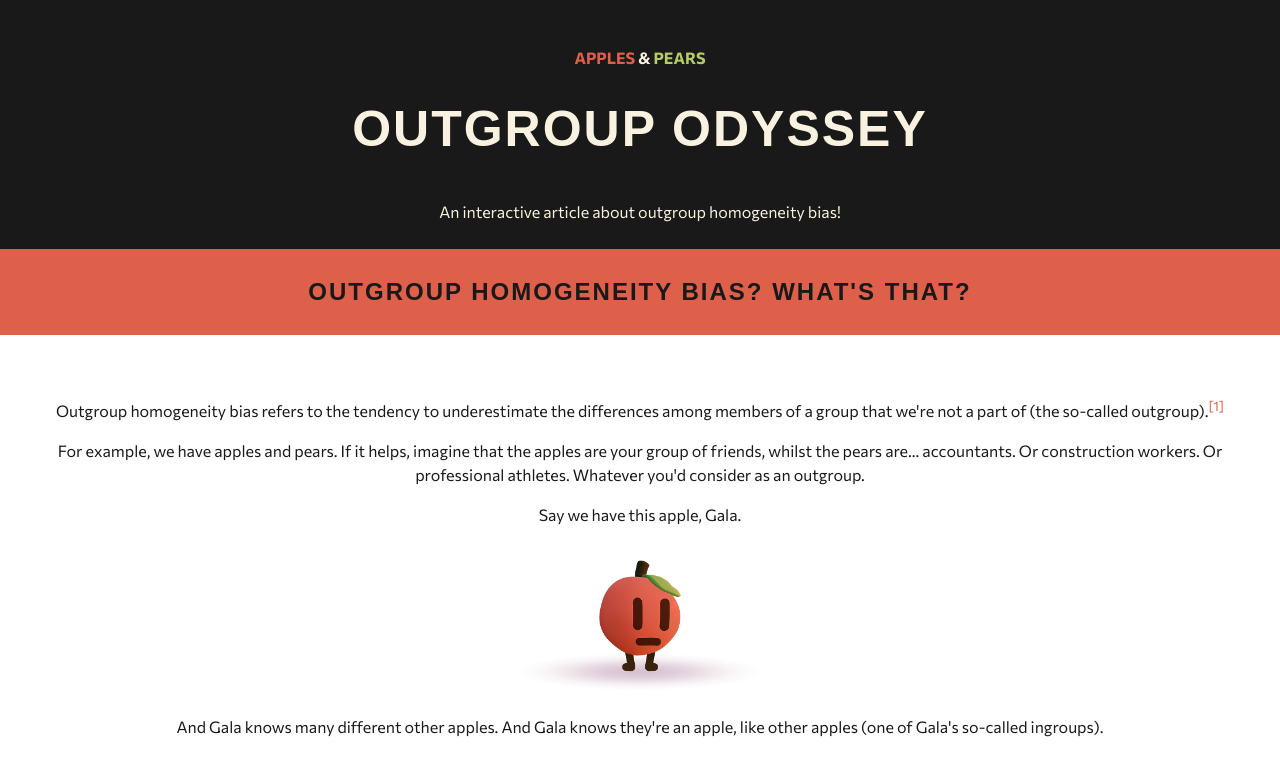
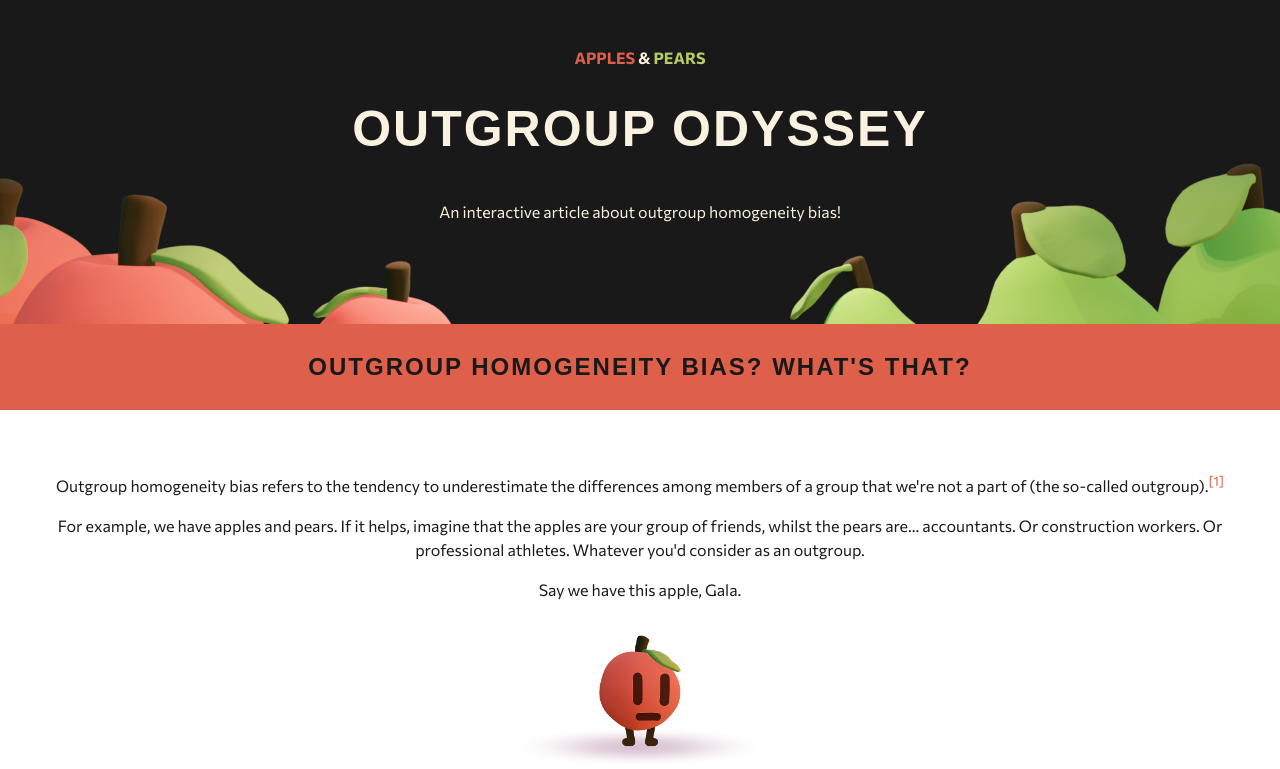
Before and after one commit to AxiDragon/outgroup-odyssey, a React (Create React App) app: page / in a window 1280 px wide. Shown: the top 769 px of the page. Built offline with nearby package versions, Linux system fonts and the light colour scheme; a web font is replaced by a local one.

Commit message:
Implement title elements

```diff
--- a/src/App.css
+++ b/src/App.css
@@ -42,17 +42,18 @@ h1 {
 }
 
 .TitleCard {
+	position: relative;
 	width: 100%;
 	background-color: var(--off-black);
 	color: var(--off-yellow);
-	padding: 25px 0;
+	padding: 25px 0 100px 0;
 	margin: 0;
 }
 
 .TitleCard h1 {
 	padding: 0;
 	font-size: 50px;
-	background-color: var(--off-black);
+	background-color: transparent;
 }
 
 .PlayableContainer,
--- a/src/components/TitleCard.tsx
+++ b/src/components/TitleCard.tsx
@@ -1,12 +1,29 @@
+import apples from '@/assets/other/title-apples.png';
+import pears from '@/assets/other/title-pears.png';
+
 const TitleCard = () => {
 	return (
 		<div className="TitleCard">
+			<img src={apples} alt="Apples"
+				style={{
+					position: 'absolute',
+					bottom: 0,
+					left: 0,
+					maxWidth: '50%',
+				}} />
+			<img src={pears} alt="Pears"
+				style={{
+					position: 'absolute',
+					bottom: 0,
+					right: 0,
+					maxWidth: '50%',
+				}} />
 			<h4>
 				<span style={{ color: 'var(--apple)' }}>APPLES </span>
 				&
 				<span style={{ color: 'var(--pear)' }}> PEARS</span></h4>
 			<h1>OUTGROUP ODYSSEY</h1>
-			<p style={{ padding: '0 25px', margin: 0 }}>An interactive article about outgroup homogeneity bias!</p>
+			<p style={{ padding: '0 25px', margin: 0, }}>An interactive article about outgroup homogeneity bias!</p>
 		</div>
 	);
 };
```
Also changed, not shown: src/assets/other/title-apples.png (added), src/assets/other/title-pears.png (added).
